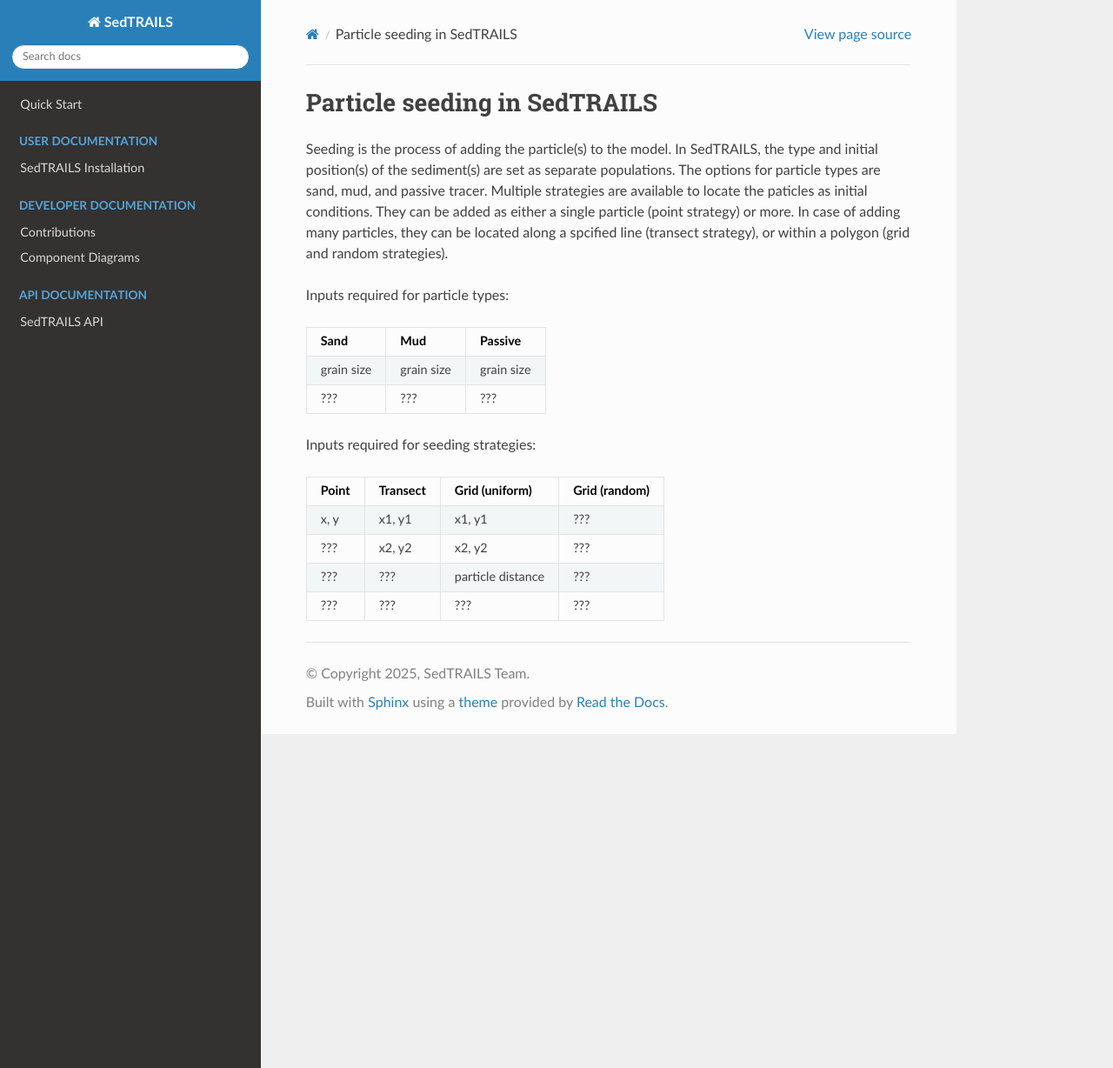
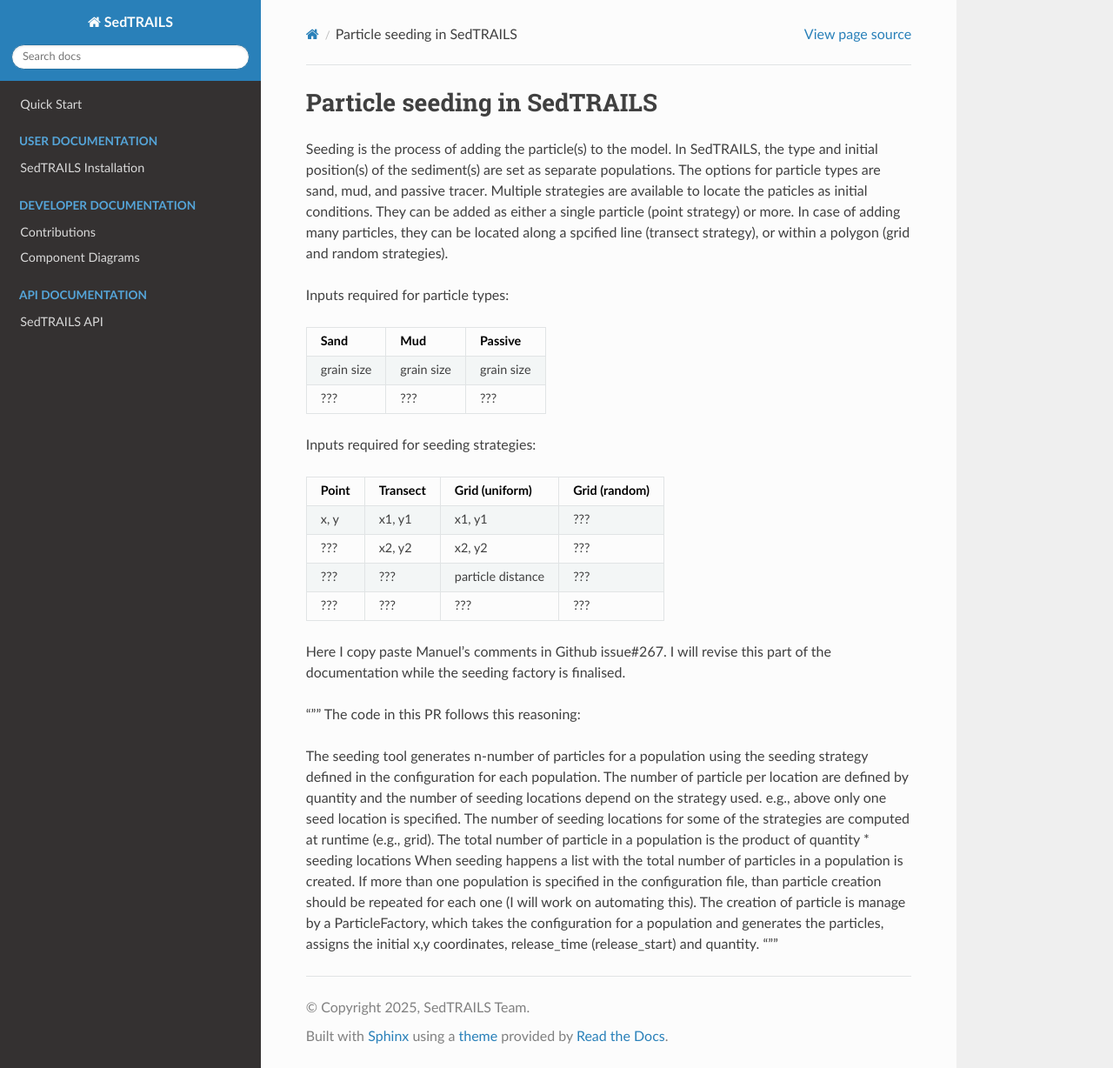
Before and after one commit to sgpearson17/sedtrails-sgp, a Sphinx documentation site: the page built from docs/user/documentation_seeding.md, in a window 1280 px wide and 1228 px high. Shown: the whole window at 87% size. Built offline with Sphinx 7.4.7 and the Read the Docs theme 3.1.0, drawn with Linux system fonts in a browser that asks for light colours; pages that are not in the unit, such as notebooks, are missing from menus.

Commit message:
added Manuel's comment in issue#267

```diff
--- a/docs/user/documentation_seeding.md
+++ b/docs/user/documentation_seeding.md
@@ -16,3 +16,15 @@ Inputs required for seeding strategies:
 | ???           | x2, y2           | x2, y2            | ???            |
 | ???           | ???              | particle distance | ???            |
 | ???           | ???              | ???               | ???            |
+
+
+Here I copy paste Manuel's comments in Github issue#267. I will revise this part of the documentation while the seeding factory is finalised.
+
+"""
+The code in this PR follows this reasoning:
+
+The seeding tool generates n-number of particles for a population using the seeding strategy defined in the configuration for each population.
+The number of particle per location are defined by quantity and the number of seeding locations depend on the strategy used. e.g., above only one seed location is specified. The number of seeding locations for some of the strategies are computed at runtime (e.g., grid).
+The total number of particle in a population is the product of quantity * seeding locations
+When seeding happens a list with the total number of particles in a population is created. If more than one population is specified in the configuration file, than particle creation should be repeated for each one (I will work on automating this). The creation of particle is manage by a ParticleFactory, which takes the configuration for a population and generates the particles, assigns the initial x,y coordinates, release_time (release_start) and quantity.
+"""
```
